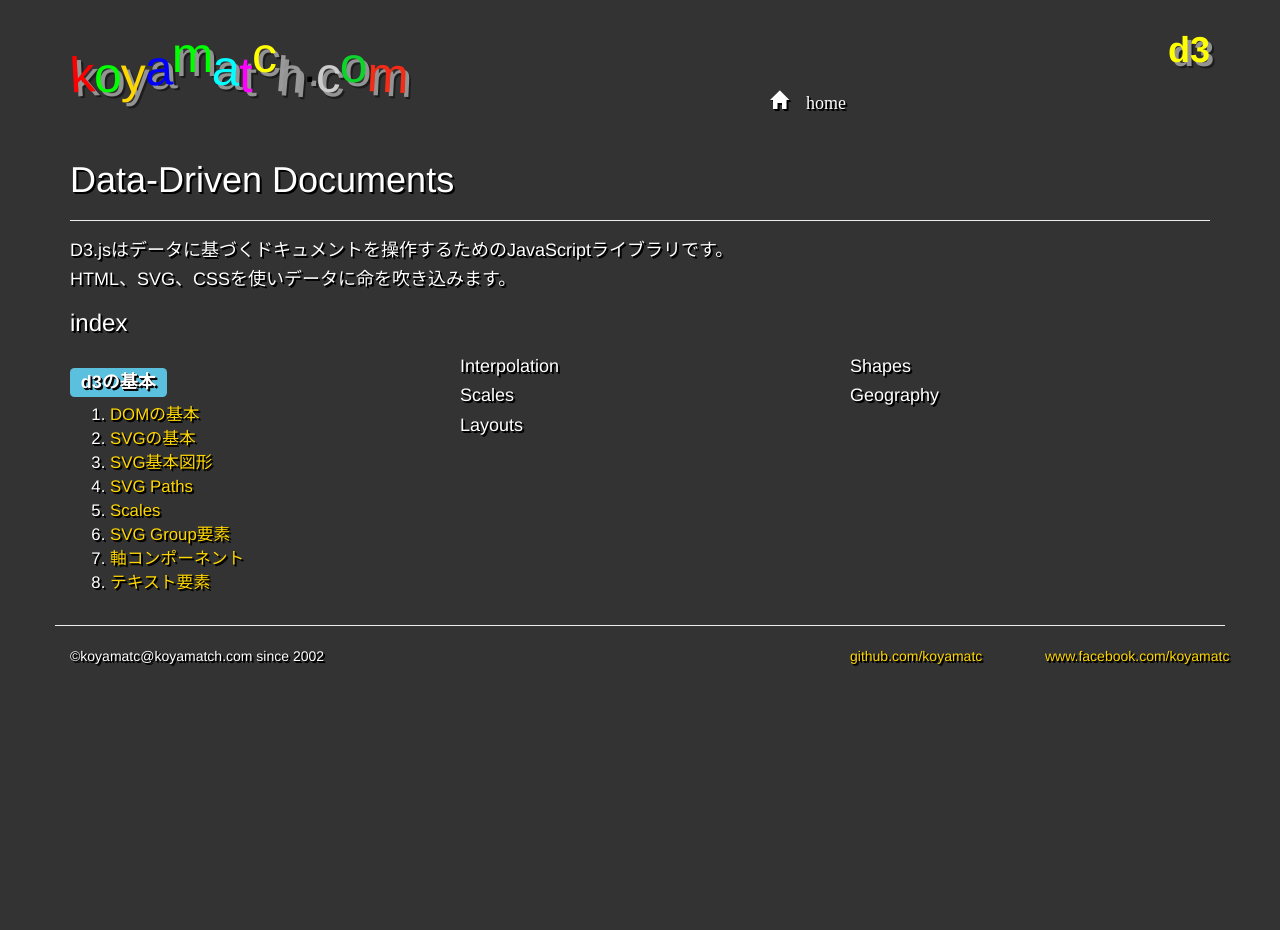
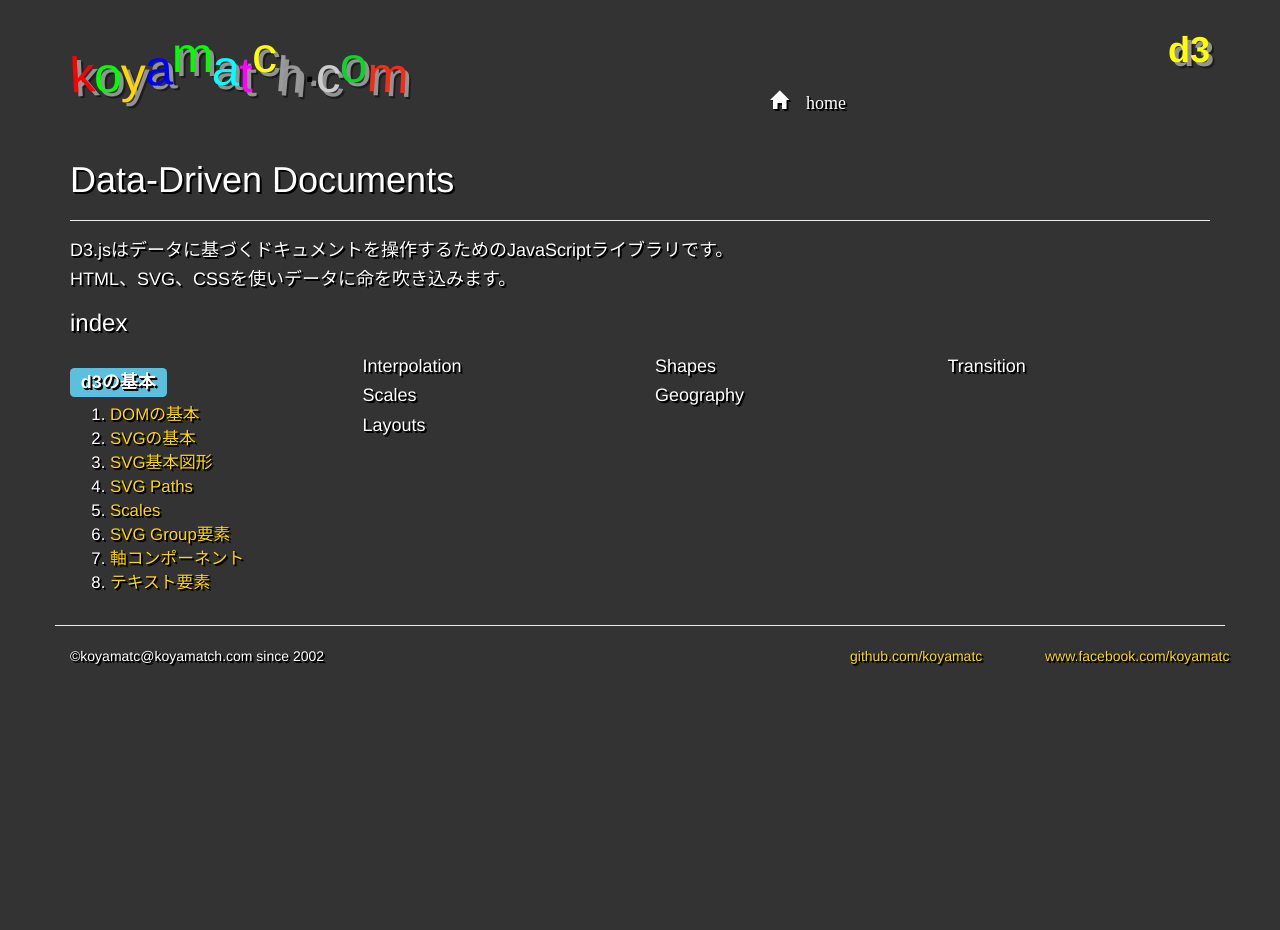
Before and after one commit to koyamatc/d3, a Jekyll site: the page built from index.md, in a window 1280 px wide. Built offline with Jekyll 4.4.1, drawn with Linux system fonts in a browser that asks for light colours; Markdown is read by kramdown in place of the engine named in the settings.

Commit message:
Category Transition added

```diff
--- a/index.md
+++ b/index.md
@@ -13,7 +13,7 @@ layout: default
 ###index
 
 <div class="row">
-	<div class="col-sm-4">
+	<div class="col-sm-3">
 		<h3><span class="label label-info">d3の基本</span></h3>
 		<ol class="post-list">
  			{% for post in site.categories.basics %}
@@ -22,7 +22,7 @@ layout: default
 		</ol>
 	</div>
 
-	<div class="col-sm-4">
+	<div class="col-sm-3">
 		<h4>Interpolation</h4>
 		<ul class="post-list">
  			{% for post in site.categories.interpolation %}
@@ -45,7 +45,7 @@ layout: default
 		</ul>
 	</div>
 
-	<div class="col-sm-4">
+	<div class="col-sm-3">
 		<h4>Shapes</h4>
 		<ul class="post-list">
  			{% for post in site.categories.shapes %}
@@ -60,4 +60,13 @@ layout: default
 		</ul>
 	</div>
 
+	<div class="col-sm-3">
+		<h4>Transition</h4>
+		<ul class="post-list">
+ 			{% for post in site.categories.transition %}
+   				<li><a href="{{ post.url }}">{{ post.postTitle }}</a></li>
+ 			{% endfor %}
+		</ul>
+	</div>
+
 </div>
```
Also changed, not shown: 1 other file.
